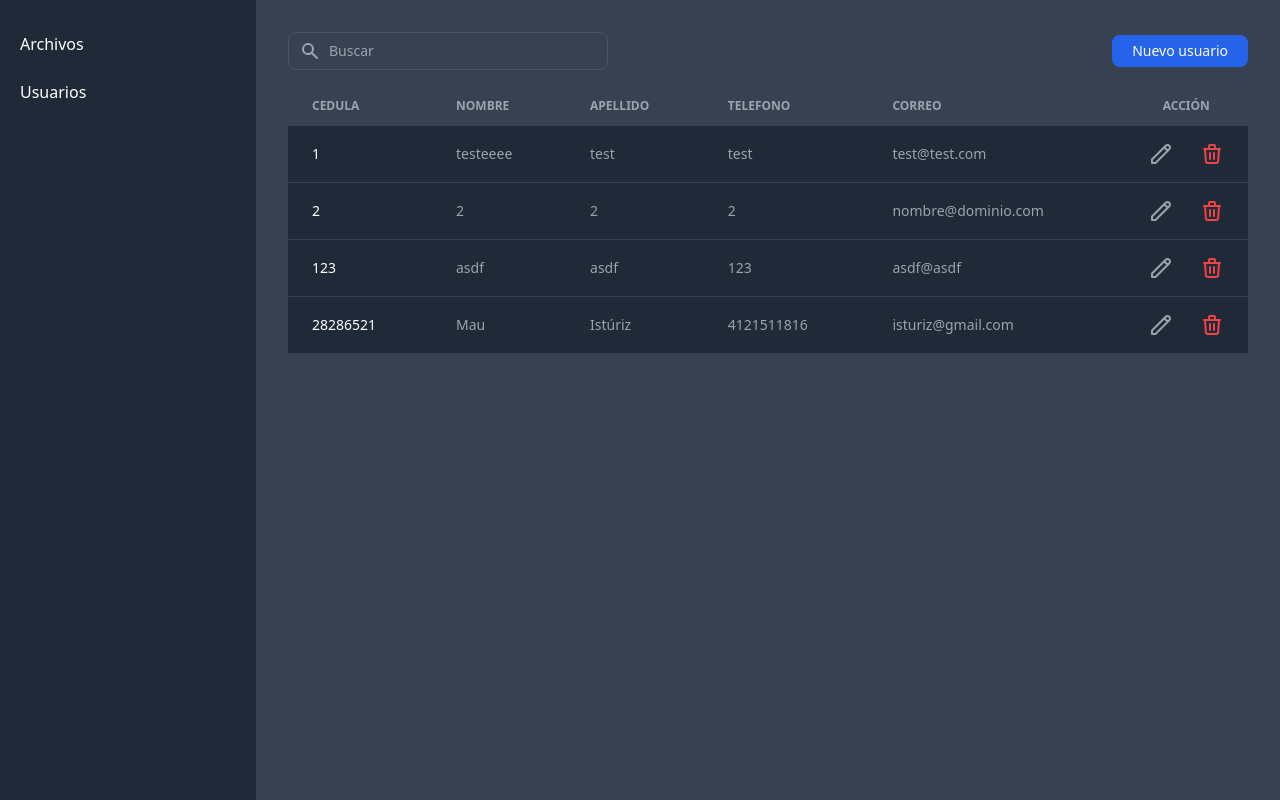
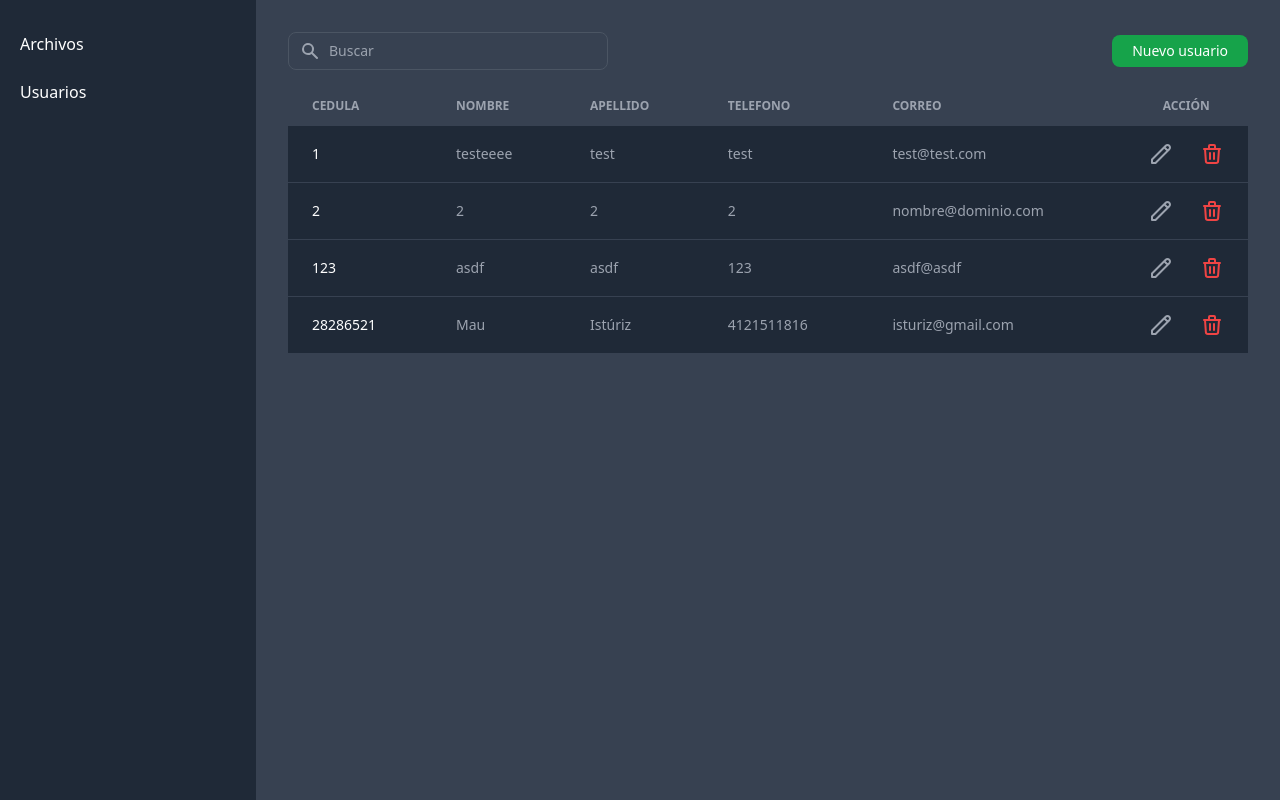
Before and after one commit to isturiz/gestor, a PHP site: page /view/users/list.php in a window 1280 px wide. Shown: the part 56-856 px from the top of the page. Run offline with PHP 8.4, Linux system fonts and the light colour scheme; the visitor is signed in with stand-in values (Sample User, id 1); data comes from the database, SQL or seed files in the repository; some libraries are stand-ins or nearby versions.

Commit message:
version everything works v2

```diff
--- a/view/files/list.php
+++ b/view/files/list.php
@@ -62,7 +62,7 @@
 
           <div class="flex justify-between items-center">
 
-            <button type="button" data-modal-toggle="uploadModal" class="text-white focus:ring-4 font-medium rounded-lg text-sm px-5 py-1.5 bg-green-600 hover:bg-green-700 focus:outline-none focus:ring-blue-800">Subir archivo</button>
+            <button type="button" data-modal-toggle="uploadModal" class="text-white focus:ring-4 font-medium rounded-lg text-sm px-5 py-1.5 bg-green-600 hover:bg-green-700 focus:outline-none focus:ring-green-800">Subir archivo</button>
 
           </div>
 
--- a/view/users/list.php
+++ b/view/users/list.php
@@ -30,7 +30,7 @@
           </div>
 
 
-          <button type="button" data-modal-toggle="newUser" class="text-white focus:ring-4 font-medium rounded-lg text-sm px-5 py-1.5 bg-blue-600 hover:bg-blue-700 focus:outline-none focus:ring-blue-800">Nuevo usuario</button>
+          <button type="button" data-modal-toggle="newUser" class="text-white focus:ring-4 font-medium rounded-lg text-sm px-5 py-1.5 bg-green-600 hover:bg-green-700 focus:outline-none focus:ring-green-800">Nuevo usuario</button>
 
 
         </div>
--- a/view/users/new.php
+++ b/view/users/new.php
@@ -57,7 +57,7 @@
 
       <!-- Modal footer -->
       <div class="flex items-center p-6 space-x-2 rounded-b border-t border-gray-600">
-        <button type="submit" onclick="showAlert()" name="register" class="text-white focus:ring-4 focus:outline-none font-medium rounded-lg text-sm px-5 py-2.5 text-center  bg-blue-600  hover:bg-blue-700  focus:ring-blue-800">Registrar usuario</button>
+        <button type="submit" onclick="showAlert()" name="register" class="text-white focus:ring-4 focus:outline-none font-medium rounded-lg text-sm px-5 py-2.5 text-center bg-green-600 hover:bg-green-700 focus:ring-green-800">Registrar usuario</button>
       </div>
     </form>
   </div>
```
